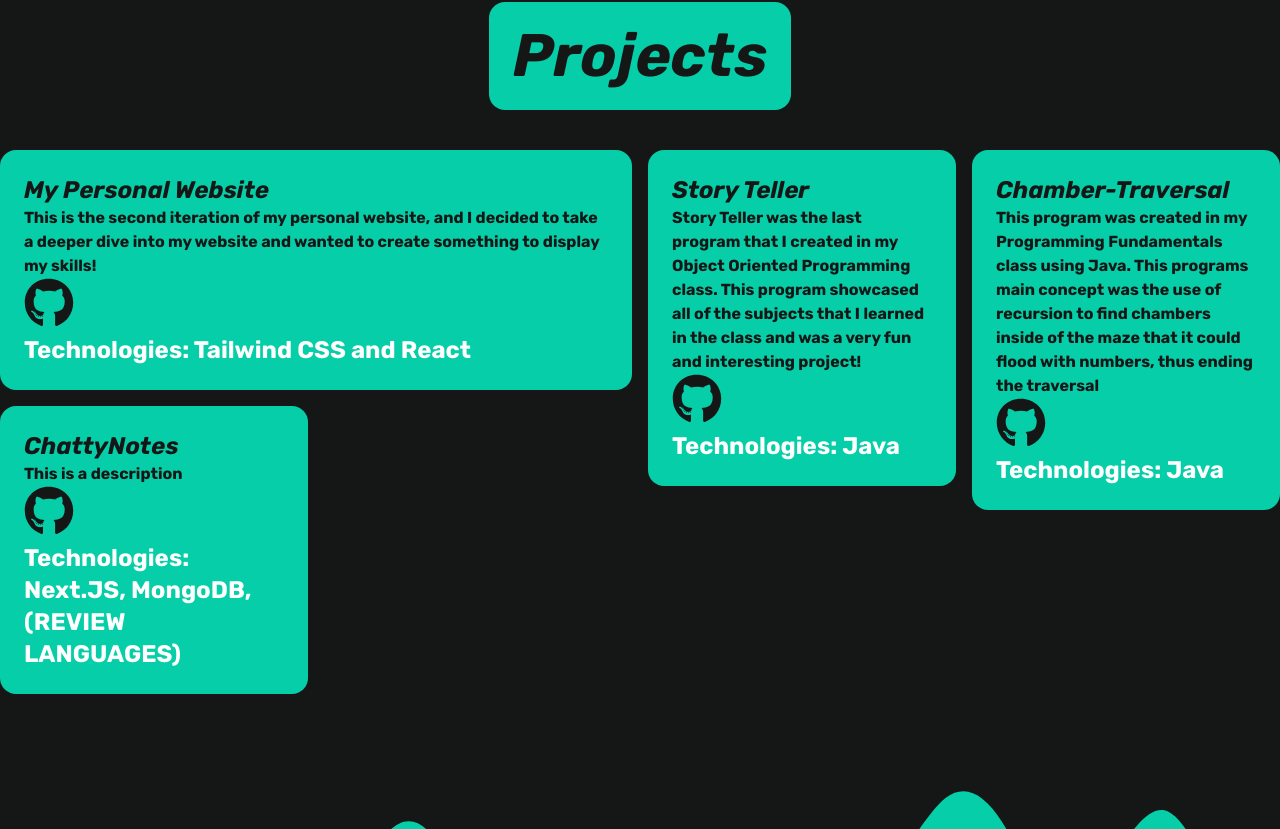
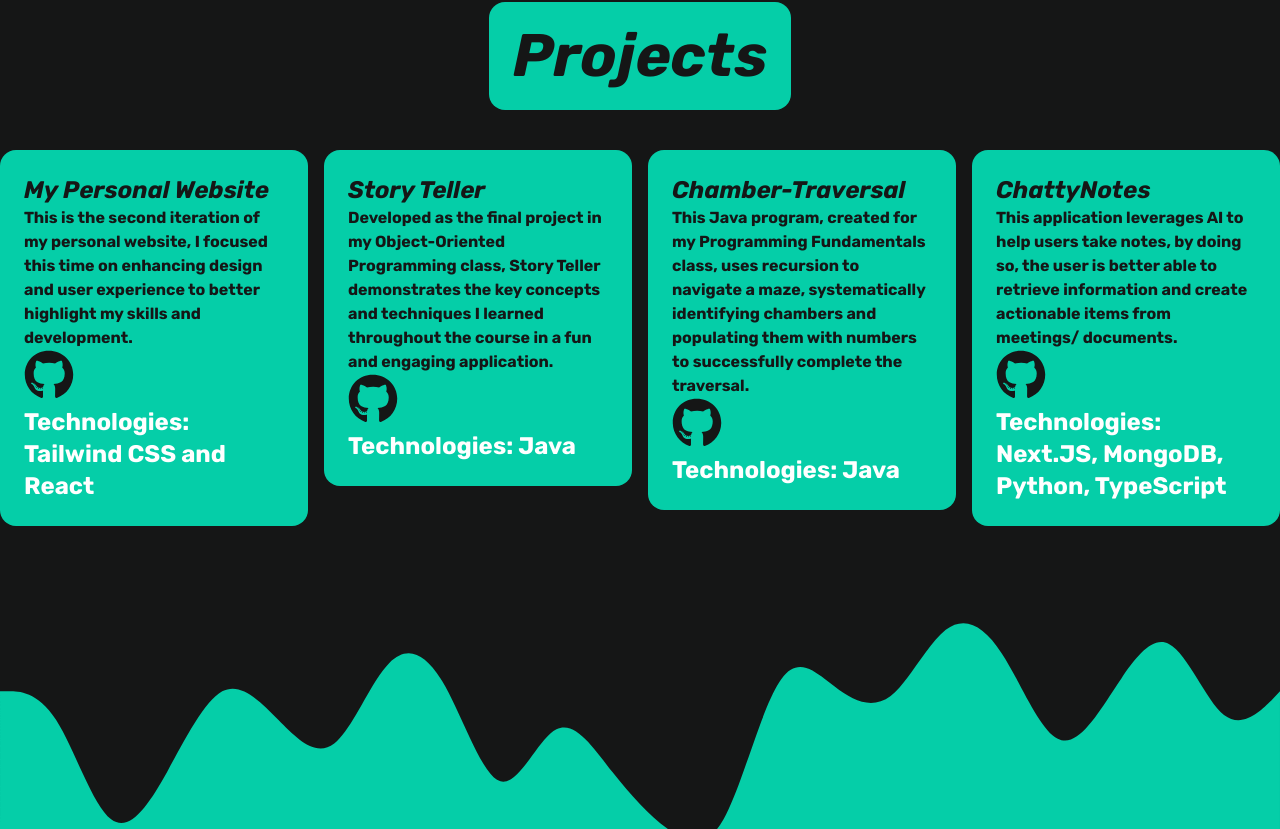
Before and after one commit to rplewi/PersonalWebsiteV3, a React (Vite) app: page / in a window 1280 px wide. Shown: the part 2371-3200 px from the top of the page. Built offline with nearby package versions, Linux system fonts and the light colour scheme.

Commit message:
updated styling for different sized screens, fixed other issues as well

```diff
--- a/src/components/Contact.jsx
+++ b/src/components/Contact.jsx
@@ -16,10 +16,9 @@ export default function Contact(){
     return (
         <div ref = {ref} className = " w-full h-60 flex flex-col justify-center items-center gap-4 text-white">
             <a href = "mailto:rlewi0506@gmail.com">
-                <button className = " p-3 justify-center items-center flex gap-2 border-2 border-color4 rounded-2xl hover:text-white hover:bg-color4 hover:">Contact <FaEnvelope size = "40"/></button>
+                <button className = "p-3 justify-center items-center flex gap-2 border-2 border-color4 rounded-2xl hover:text-white hover:bg-color4 hover:">Contact <FaEnvelope size = "40"/></button>
             </a>
-            <h/> Please feel free to contact me about an internship/ work opportunities, I am always looking to further my experience!
-
+            <p className="flex justify-center text-center items-center text-xs sm:text-xs md:text-base"> Please feel free to contact me about an internship/ work opportunities, I am always looking to further my experience! </p>
         </div>
     )
 }
--- a/src/components/Project.jsx
+++ b/src/components/Project.jsx
@@ -16,7 +16,7 @@ export default function Project({name, desc, delay, githubLink, languages}){
 
     return (
         <div ref = {ref}>
-            <div className = " bg-color4 p-6 rounded-2xl text-color2 hover:-translate-y-2 flex flex-col justify-between font-rubik">
+            <div className = "h-auto w-auto bg-color4 p-6 rounded-2xl text-color2 hover:-translate-y-2 flex flex-col justify-between font-rubik">
                 <p className = "text-2xl font-bold italic">{name}</p>
                 <p> {desc} </p>
                 <a className = "h-14 w-14" href={githubLink}>
--- a/src/components/Projects.jsx
+++ b/src/components/Projects.jsx
@@ -6,25 +6,25 @@ const Projects = () => {
         <div className = "pt-20 w-full h-full flex flex-col items-center">
             <div className = "flex justify-center items-center text-color2 bg-color4 rounded-2xl p-6 text-center text-6xl font-rubik italic">Projects</div>
             <div className = "pt-10 pb-20 gap-4 grid grid-cols-1 sm:grid-cols-2 md:grid-cols-3 lg:grid-cols-4 justify-items-center ">
-                    <div className = "col-span-2 ">
-                        <Project languages = {"Tailwind CSS and React"} name = {"My Personal Website"} githubLink={"https://github.com/rplewi/PersonalWebsiteV3"} desc = {"This is the second iteration of my personal website, and I decided to take a deeper dive into my website and wanted to create something to display my skills!"} delay = {500}/>
+                    <div className = "row-span-2 ">
+                        <Project languages = {"Tailwind CSS and React"} name = {"My Personal Website"} githubLink={"https://github.com/rplewi/PersonalWebsiteV3"} desc = {"This is the second iteration of my personal website, I focused this time on enhancing design and user experience to better highlight my skills and development."} delay = {500}/>
                     </div>
                     <div className = "row-span-2">
                         <Project languages = {"Java"} githubLink = {"https://github.com/rplewi/lewis_cpsc24500/tree/main/StoryTeller"} name = {"Story Teller"} desc =
-                        {"Story Teller was the last program that I created in my Object Oriented Programming class. This program showcased all of the subjects that I learned in the class and was a very fun and interesting project! "}
+                        {"Developed as the final project in my Object-Oriented Programming class, Story Teller demonstrates the key concepts and techniques I learned throughout the course in a fun and engaging application."}
                         delay = {700} />
                     </div>
                     <div className = "row-span-2">
                         <Project languages = {"Java"} githubLink =
                         {"https://github.com/rplewi/ProgrammingFundamentals/blob/main/Week3-4/project3code/src/main/java/org/example/Main.java"}
                         name = {"Chamber-Traversal"}
-                        desc = {"This program was created in my Programming Fundamentals class using Java. This programs main concept was the use of recursion to find chambers inside of the maze that it could flood with numbers, thus ending the traversal  "}
+                        desc = {"This Java program, created for my Programming Fundamentals class, uses recursion to navigate a maze, systematically identifying chambers and populating them with numbers to successfully complete the traversal."}
                         delay = {900}/>
                     </div>
                     <div className="row-span-2">
-                        <Project languages = {"Next.JS, MongoDB, (REVIEW LANGUAGES)"}
-                        githubLink={""} name={"ChattyNotes"}
-                        desc={"This is a description "} delay={1000}></Project>
+                        <Project languages = {"Next.JS, MongoDB, Python, TypeScript"}
+                        githubLink={"https://www.chattynotes.io/"} name={"ChattyNotes"}
+                        desc={"This application leverages AI to help users take notes, by doing so, the user is better able to retrieve information and create actionable items from meetings/ documents."} delay={1000}></Project>
                     </div>
             </div>
         </div>
```
